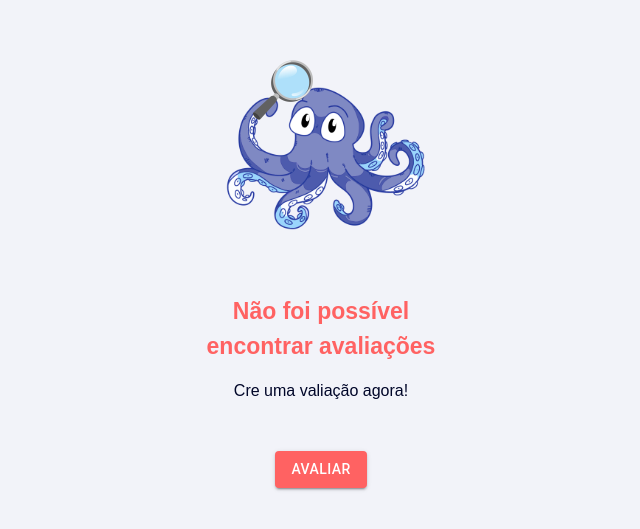
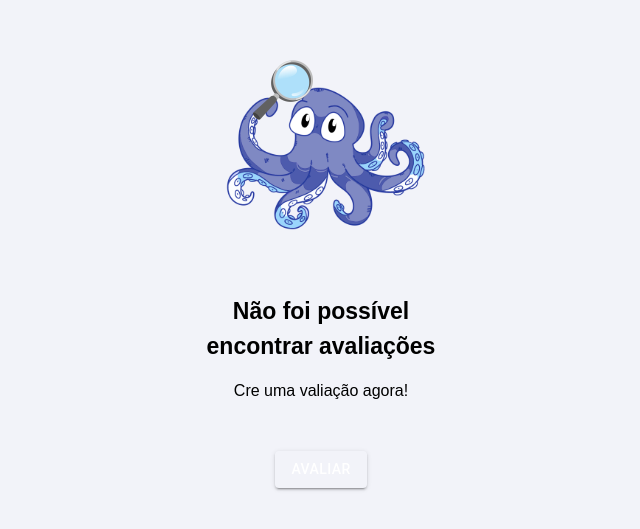
Before and after one commit to expotech-instituto-org/expo-tech-frontend, a Next.js app: page /notFoundError in a window 1280 px wide. Shown: the part 135-664 px from the top of the page, without its empty margins (319-959 px from the left). Built offline with nearby package versions, Linux system fonts and the light colour scheme.

Commit message:
Adicionando as cores certas

```diff
--- a/src/app/(main)/(error)/notFoundError/page.tsx
+++ b/src/app/(main)/(error)/notFoundError/page.tsx
@@ -23,17 +23,17 @@ export default function Page(props: IProps) {
           src="/images/expolvo.svg"
           className="!text-[var(--error)] text-center !text-[80px]"
         />
-        <h1 className="!text-[var(--error)] font-bold text-[23px] text-center w-[60%]">
+        <h1 className="!text-[var(--azulPrimario)] font-bold text-[23px] text-center w-[60%]">
           Não foi possível encontrar avaliações
         </h1>
-        <p className="text-center text-[var(--text)] w-[60%]">
+        <p className="text-center text-[var(--azulPrimario)] w-[60%]">
           Cre uma valiação agora!
         </p>
       </div>
       <Button
         variant="contained"
         onClick={props.actionButton}
-        className="!bg-[var(--error)]"
+        className="!bg-[var(--azulPrimario)]"
       >
         Avaliar
       </Button>
```
